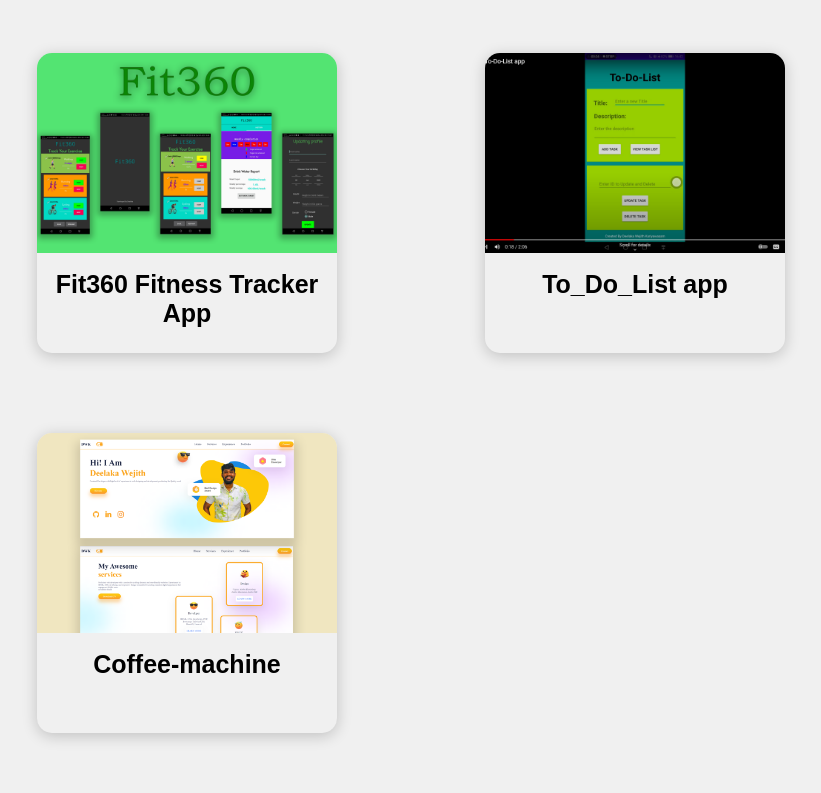
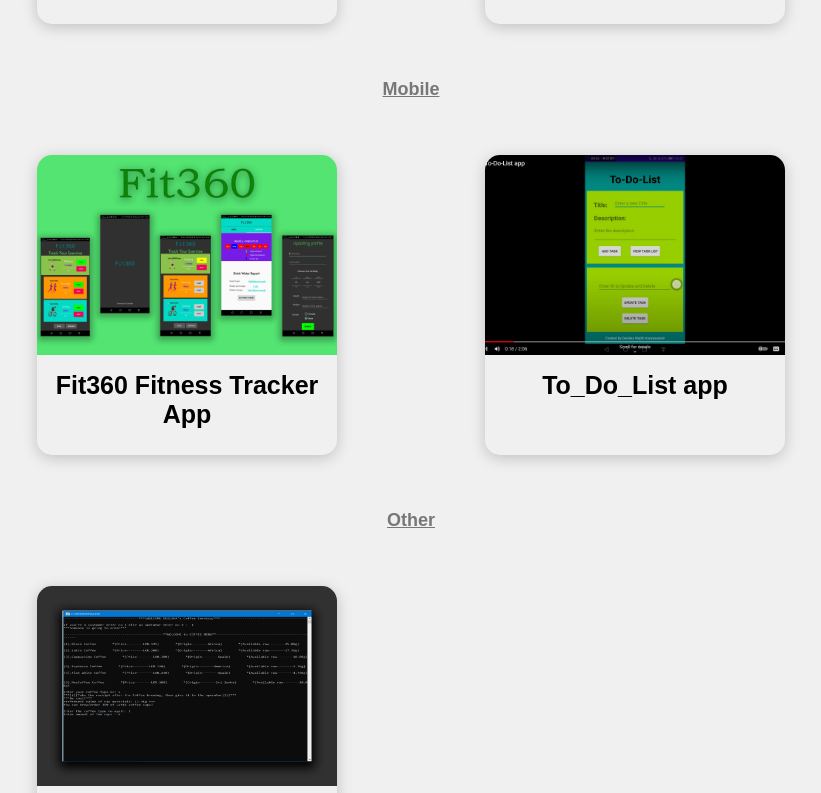
Before and after one commit to deelaka99/deewejkar-portfolio, a React (Vite) app: page /projects in a window 1280 px wide. Shown: the part 1307-2100 px from the top of the page, without its empty margins (229-1050 px from the left). Built offline with nearby package versions, Linux system fonts and the light colour scheme.

Commit message:
added few changes to the projects and projectList

```diff
--- a/src/helpers/ProjectList.jsx
+++ b/src/helpers/ProjectList.jsx
@@ -6,6 +6,7 @@ import ProjImg5 from "../assets/2.png";
 import ProjImg6 from "../assets/4.png";
 import ProjImg7 from "../assets/5.png";
 import ProjImg8 from "../assets/7.png";
+import ProjImg9 from "../assets/8.png";
 
 export const ProjectList = [
   {
@@ -60,7 +61,7 @@ export const ProjectList = [
   },
   {
     name: "Coffee-machine",
-    image: ProjImg7,
+    image: ProjImg9,
     skills: "Python",
     specialization: "Code",
   },
--- a/src/pages/Projects.jsx
+++ b/src/pages/Projects.jsx
@@ -7,10 +7,31 @@ function Projects() {
   return (
     <div className="projects">
       <h1>My Personal Projects</h1>
+      <h2 className="p-formatter">Web</h2>
       <div className="projectList">
-        {ProjectList.map((project, idx) => {
-          return <ProjectItem id={idx} name={project.name} image={project.image}/>
-        })}
+        {ProjectList.map((project, idx) =>
+          project.specialization === "Web" ? (
+            <ProjectItem id={idx} name={project.name} image={project.image} />
+          ) : null
+        )}
+      </div>
+
+      <h2 className="p-formatter">Mobile</h2>
+      <div className="projectList">
+        {ProjectList.map((project, idx) =>
+          project.specialization === "Mobile" ? (
+            <ProjectItem id={idx} name={project.name} image={project.image} />
+          ) : null
+        )}
+      </div>
+
+      <h2 className="p-formatter">Other</h2>
+      <div className="projectList">
+        {ProjectList.map((project, idx) =>
+          project.specialization === "Code" ? (
+            <ProjectItem id={idx} name={project.name} image={project.image} />
+          ) : null
+        )}
       </div>
     </div>
   );
--- a/src/styles/Project.css
+++ b/src/styles/Project.css
@@ -51,6 +51,14 @@
   font-size: 25px;
 }
 
+.p-formatter {
+  text-decoration: underline;
+  color: black;
+  font-family: Arial, Helvetica, sans-serif;
+  font-size: large;
+  opacity: 0.5;
+}
+
 @media only screen and (max-width: 1300px) {
   .projectList {
     grid-template-columns: 1fr 1fr;
```
Also changed, not shown: src/assets/8.png (added).
